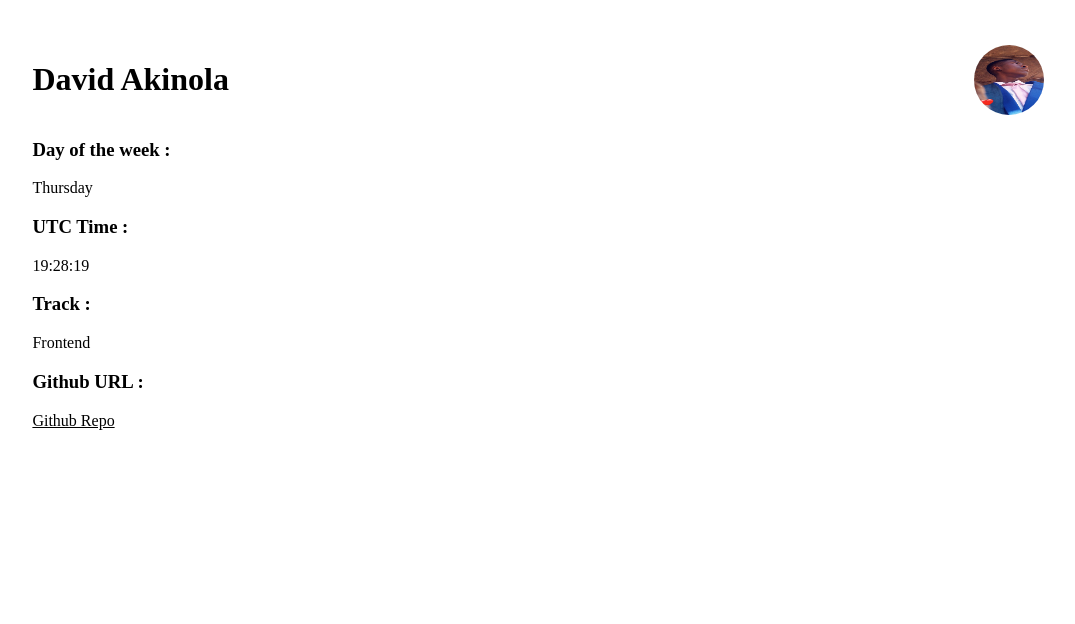
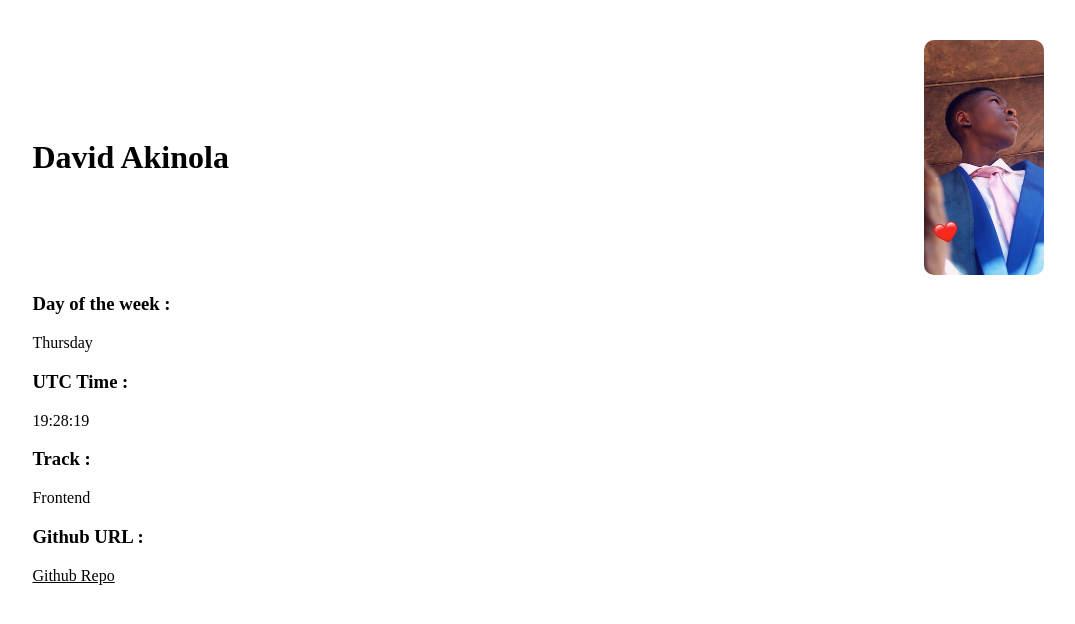
Before and after one commit to webForDave/HNGXTSK1, a plain HTML site: page index.html in a window 1280 px wide. Shown: the whole page, without its empty margins (102-1177 px from the left). Drawn offline with Linux system fonts and the light colour scheme.

Commit message:
Modified Image

```diff
--- a/style.css
+++ b/style.css
@@ -20,9 +20,8 @@ body {
 }
 
 .dave {
-    width: 70px;
-    height: 70px;
-    border-radius: 50%;
+    width: 120px;
+    border-radius: 10px;
 }
 
 a {
```
